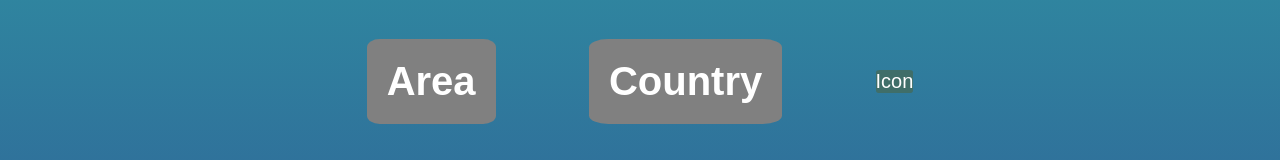
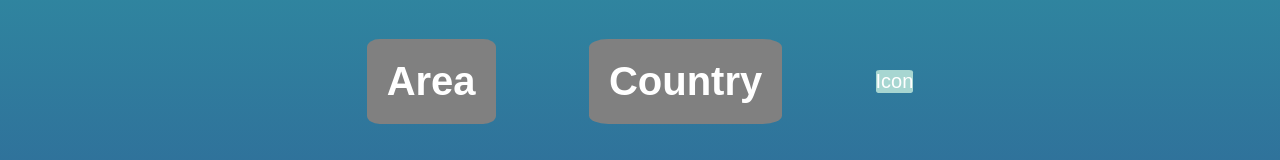
Before and after one commit to waikittt/Weather-App, a plain HTML site: page index.html in a window 1280 px wide. Shown: the part 162-322 px from the top of the page. Drawn offline with nearby package versions, Linux system fonts and the light colour scheme.

Commit message:
update icon bg

```diff
--- a/style.css
+++ b/style.css
@@ -30,7 +30,7 @@ body {
 #weather-icon {
     border: 2px solid none;
     border-radius: 10%;
-    background-color: rgb(63, 110, 105);
+    background-color: rgb(167, 214, 209);
 }
 .temperature {
     flex-direction: column;
```
